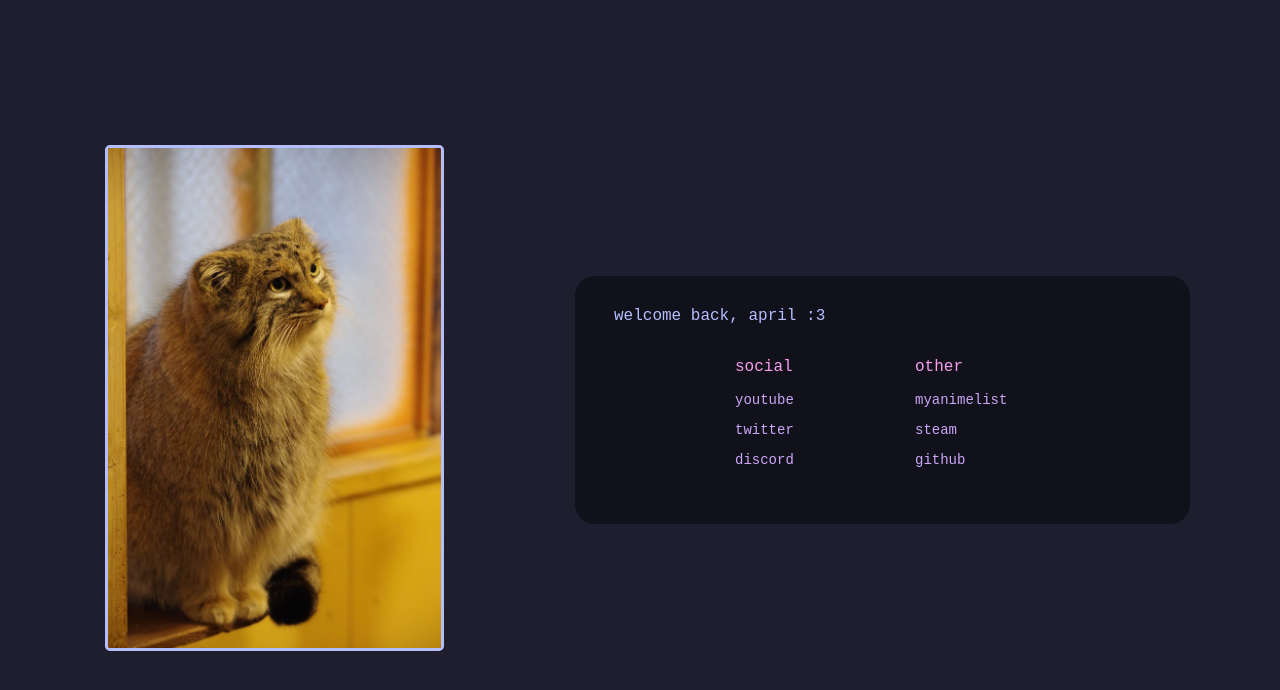
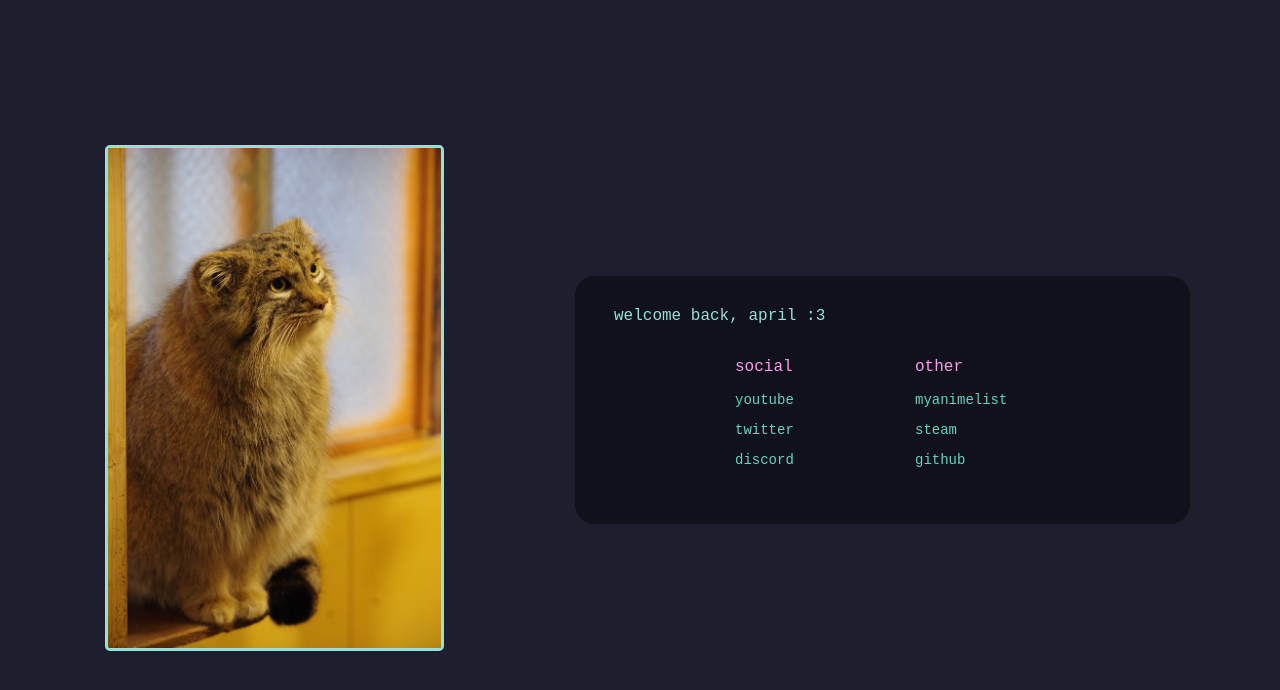
Before and after one commit to nw0p/nw0p.github.io, a plain HTML site: page index.html in a window 1280 px wide. Drawn offline with Linux system fonts and the light colour scheme; a web font is replaced by a local one.

Commit message:
Update style.css

```diff
--- a/style.css
+++ b/style.css
@@ -2,9 +2,9 @@
 
 :root {
     --color-bg: #1e1e2e;
-    --color-fg: #b4befe;
-    --color-link: #cba6f7;
-    --color-link-visited: #cba6f7;
+    --color-fg: #94e2d5;
+    --color-link: #62d4c1;
+    --color-link-visited: #62d4c1;
     --color-link-hover: #74c7ec;
 }
 
```
